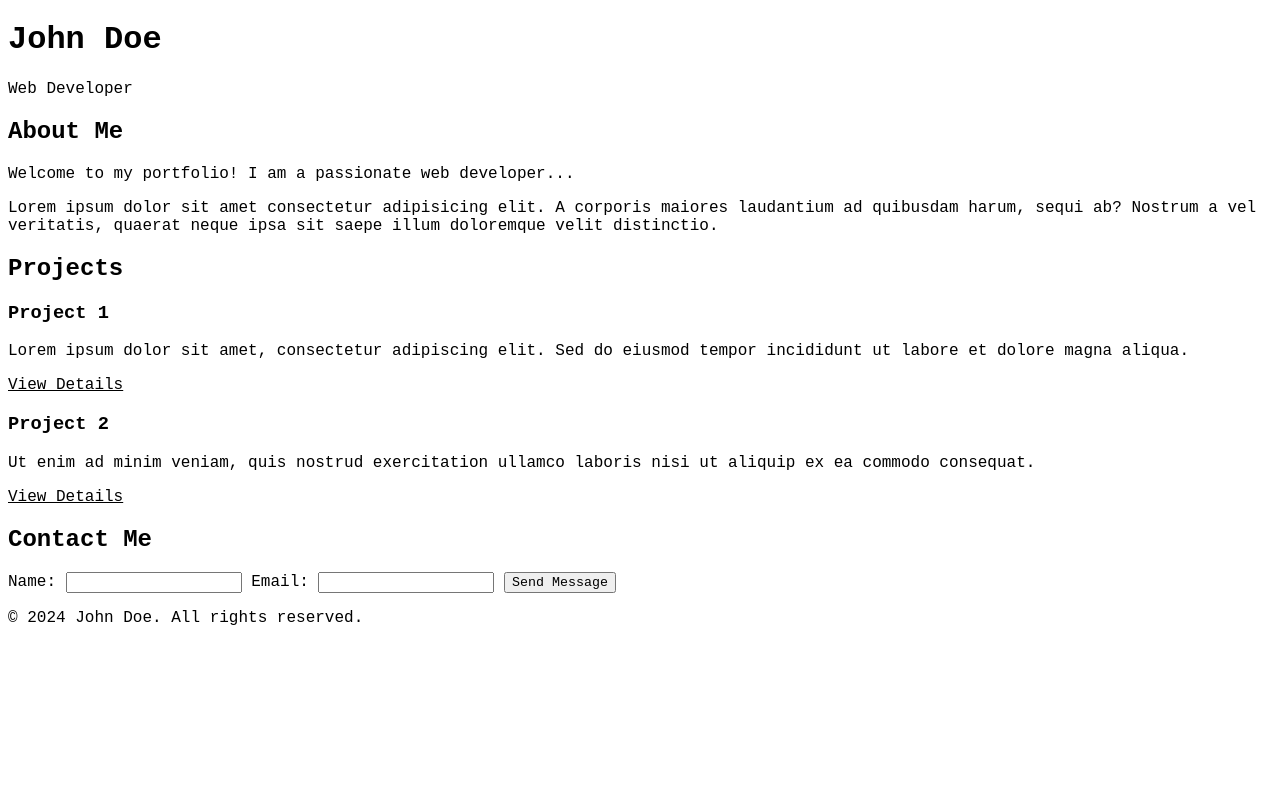
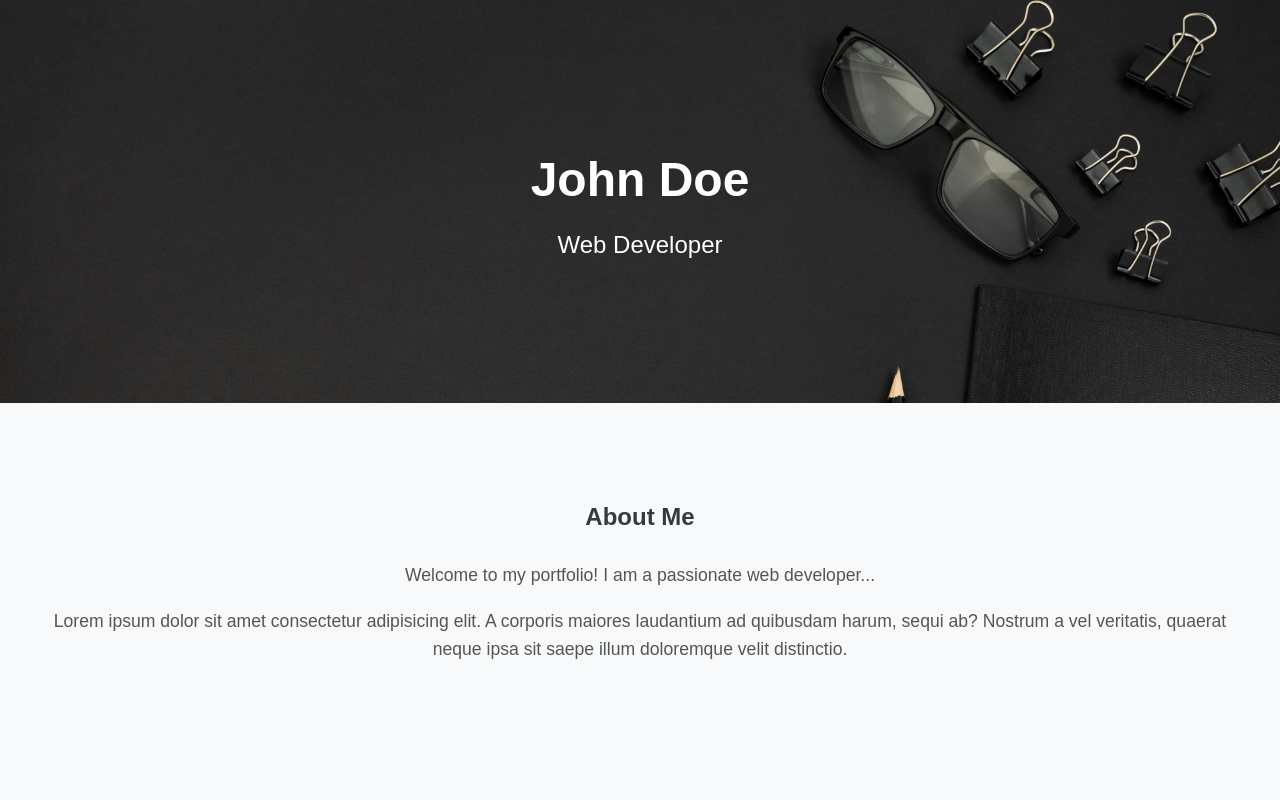
Before and after one commit to Arraj2611/simple_portfolio, a plain HTML site: page index.html in a window 1280 px wide. Shown: the top 800 px of the page. Drawn offline with Linux system fonts and the light colour scheme.

Commit message:
added css style

```diff
--- a/style.css
+++ b/style.css
@@ -1,4 +1,145 @@
-*{
-    color: black;
-    font-family: 'Courier New', Courier, monospace;
+body {
+    font-family: 'Arial', sans-serif;
+    margin: 0;
+    padding: 0;
 }
+
+.container {
+    max-width: 1200px;
+    margin: 0 auto;
+    padding: 20px;
+}
+
+header {
+    background-image: url('top-view-desk-dark-concept-with-copy-space.jpg'); /* Add your background image */
+    background-size: cover;
+    color: #fff;
+    text-align: center;
+    padding: 100px 0;
+}
+
+header h1 {
+    font-size: 3em;
+    margin-bottom: 10px;
+}
+
+header p {
+    font-size: 1.5em;
+}
+
+.about, .projects, .contact {
+    background-color: #f8f9fa; /* Lighter background color for sections */
+    padding: 60px 0;
+}
+
+.about, .projects, .contact {
+    text-align: center;
+}
+
+.about h2, .projects h2, .contact h2 {
+    color: #343a40;
+    margin-bottom: 30px;
+}
+
+.about p {
+    font-size: 1.1em;
+    line-height: 1.6;
+    color: #555;
+}
+
+form {
+    display: grid;
+    gap: 15px;
+    max-width: 400px;
+    margin: 0 auto;
+}
+
+label {
+    display: block;
+    margin-bottom: 5px;
+    color: #555;
+}
+
+input {
+    width: 100%;
+    padding: 10px;
+    margin-bottom: 15px;
+    border: 1px solid #ccc;
+    border-radius: 5px;
+}
+
+button {
+    padding: 12px 20px;
+    background-color: #007bff;
+    color: #fff;
+    border: none;
+    border-radius: 5px;
+    cursor: pointer;
+    transition: background-color 0.3s ease;
+}
+
+button:hover {
+    background-color: #0056b3;
+}
+
+footer {
+    background-color: #343a40;
+    color: #fff;
+    text-align: center;
+    padding: 20px 0;
+}
+
+/* Responsive Design */
+@media (max-width: 768px) {
+    header {
+        padding: 80px 0;
+    }
+
+    .about, .projects, .contact {
+        padding: 40px 20px;
+    }
+
+    form {
+        max-width: none;
+    }
+}
+.project-card {
+    background-color: #fff;
+    border: 1px solid #e0e0e0;
+    border-radius: 8px;
+    padding: 20px;
+    margin-bottom: 20px;
+    box-shadow: 0 0 10px rgba(0, 0, 0, 0.1);
+}
+
+.project-card img {
+    width: 100%;
+    height: auto;
+    border-radius: 8px;
+    margin-bottom: 15px;
+}
+
+.project-card h3 {
+    font-size: 1.5em;
+    margin-bottom: 10px;
+    color: #333;
+}
+
+.project-card p {
+    font-size: 1.1em;
+    color: #555;
+}
+
+.project-card a {
+    display: inline-block;
+    padding: 10px 20px;
+    background-color: #007bff;
+    color: #fff;
+    text-decoration: none;
+    border-radius: 5px;
+    transition: background-color 0.3s ease;
+}
+
+.project-card a:hover {
+    background-color: #0056b3;
+}
```
